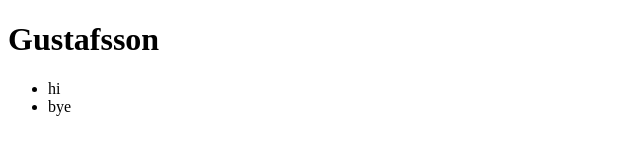
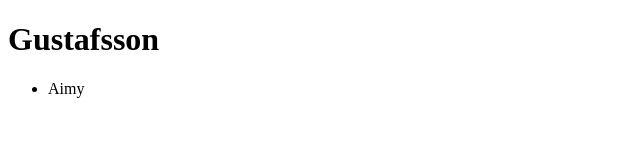
Before and after one commit to aimyv/Gustafsson_web_page, a plain HTML site: page index.html in a window 1280 px wide. Shown: the full height of the page, 0-640 px from the left. Drawn offline with Linux system fonts and the light colour scheme.

Commit message:
"second commit"

```diff
--- a/index.html
+++ b/index.html
@@ -9,8 +9,7 @@
 <body>
     <h1>Gustafsson</h1>
     <ul>
-        <li>hi</li>
-        <li>bye</li>
+        <li>Aimy</li>
     </ul>
 </body>
 </html>
```
Also changed, not shown: 1 other file.
